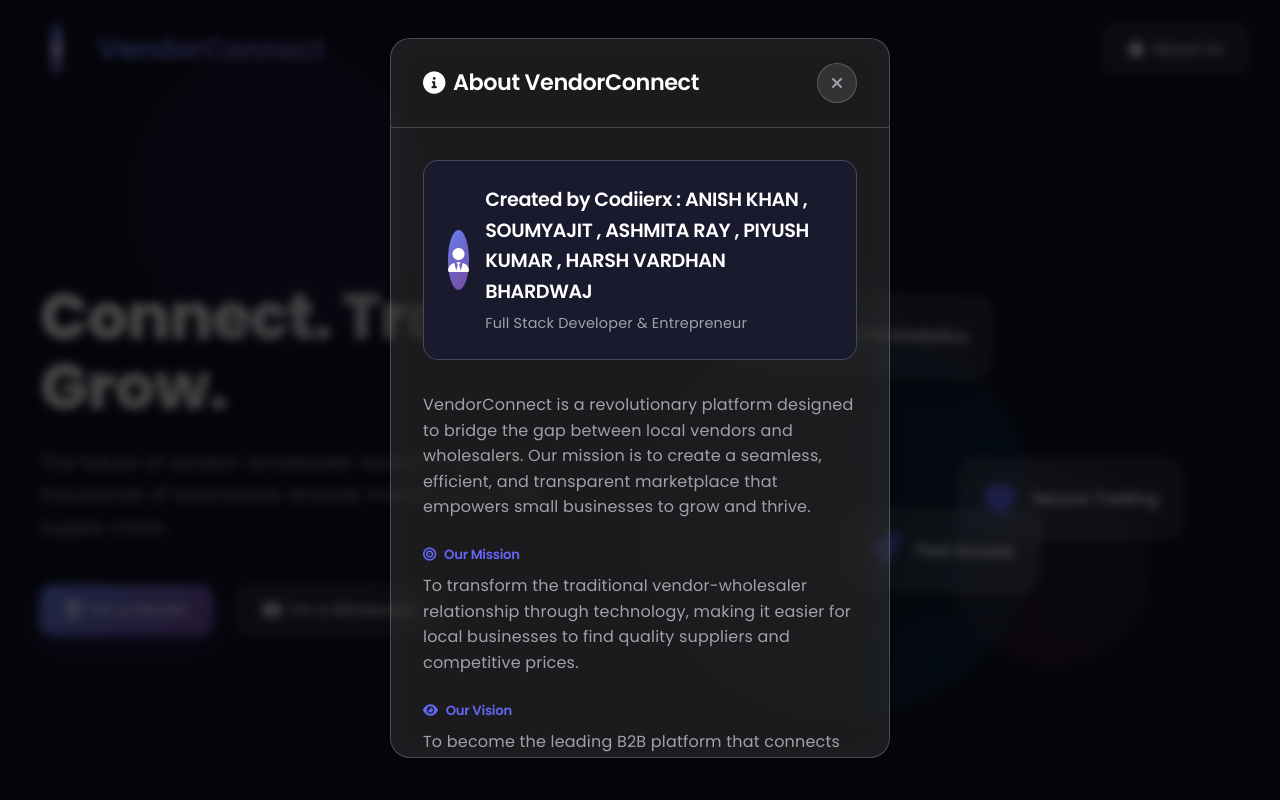
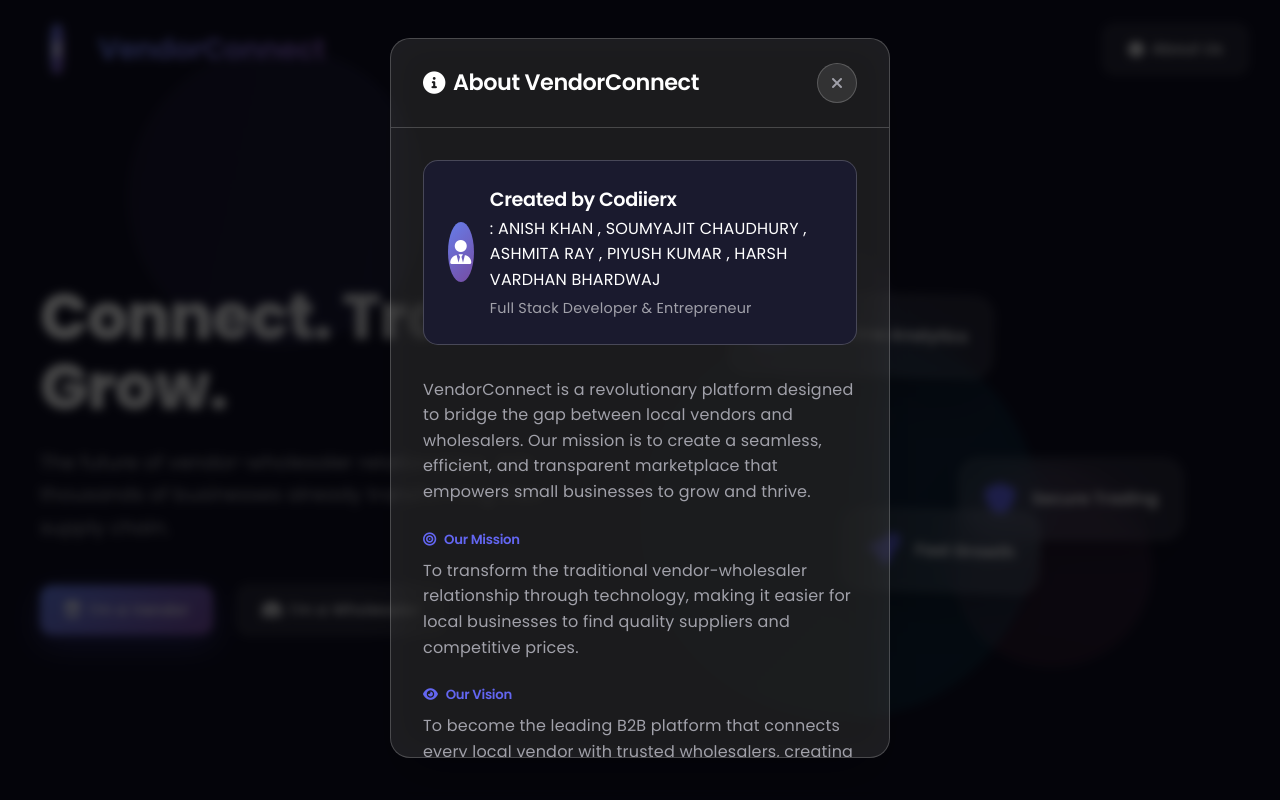
Before and after one commit to AnishKhan2310/VendorConnect, a plain HTML site: page index.html in a window 1280 px wide. Both pictures are taken after a click on the link "About Us". Shown: the top 800 px of the page. Drawn offline with Linux system fonts and the light colour scheme.

Commit message:
Update index.html

```diff
--- a/index.html
+++ b/index.html
@@ -166,7 +166,8 @@
                             <i class="fas fa-user-tie"></i>
                         </div>
                         <div class="founder-details">
-                            <h4>Created by Codiierx : ANISH KHAN , SOUMYAJIT , ASHMITA RAY , PIYUSH KUMAR , HARSH VARDHAN BHARDWAJ </h4>
+                            <h4>Created by Codiierx </h4>
+                            <p>: ANISH KHAN , SOUMYAJIT CHAUDHURY , ASHMITA RAY , PIYUSH KUMAR , HARSH VARDHAN BHARDWAJ</p>
                             <p class="founder-title">Full Stack Developer & Entrepreneur</p>
                         </div>
                     </div>
```
